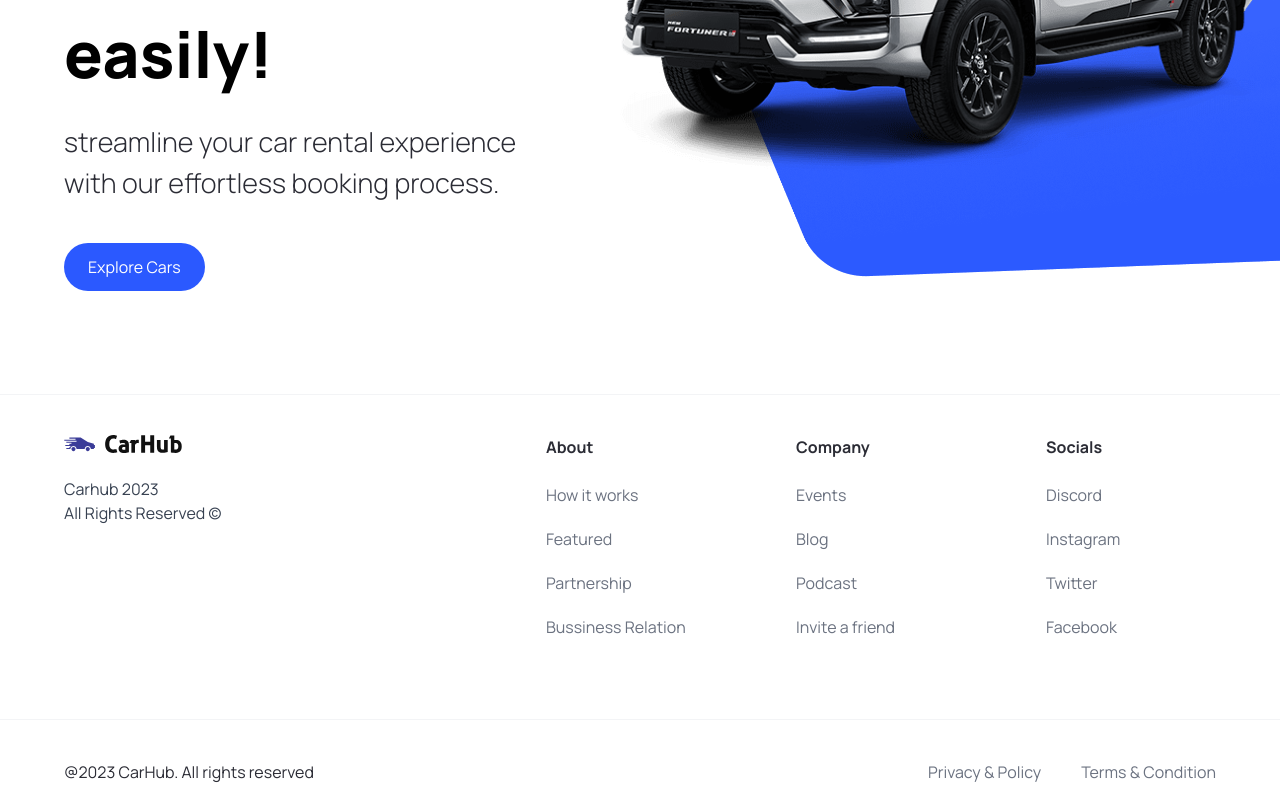
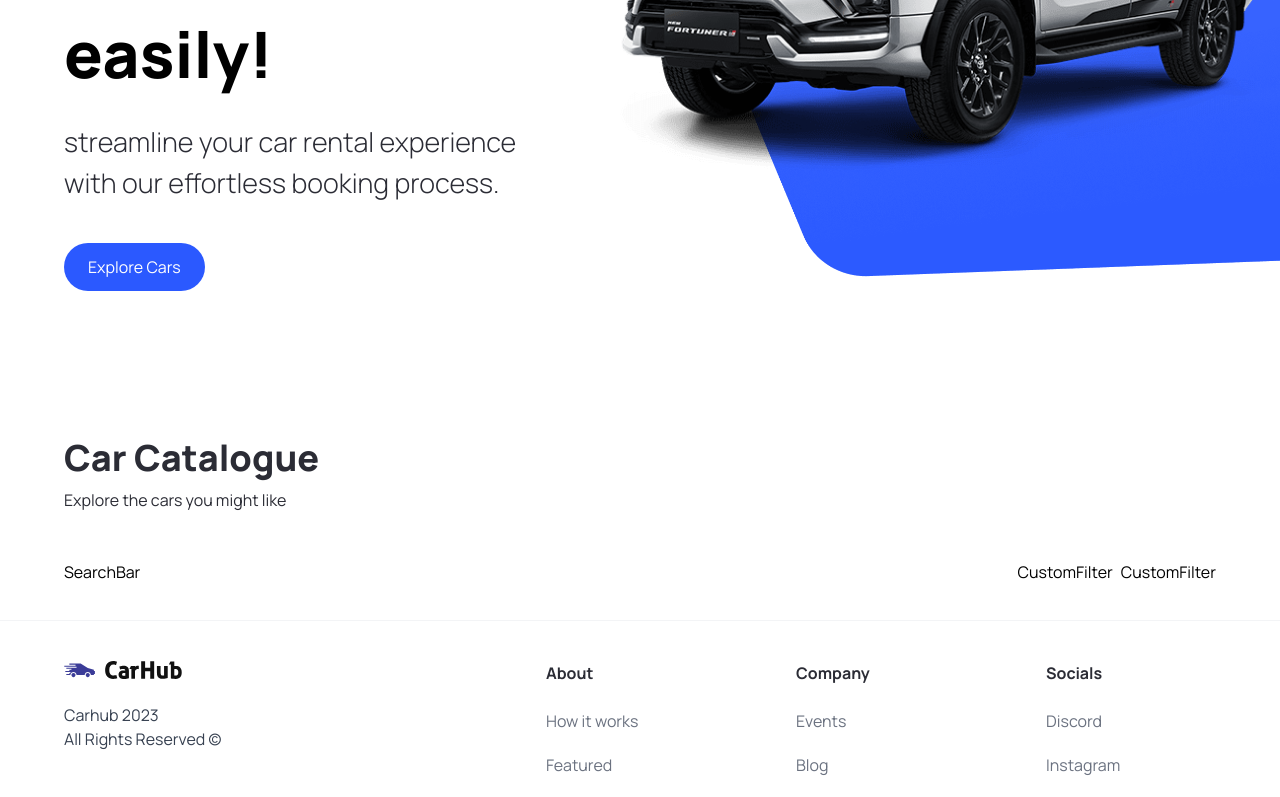
Before and after one commit to Desko95/car_showcase, a Next.js app: page / in a window 1280 px wide. Shown: the part 426-1223 px from the top of the page. Built offline with nearby package versions, Linux system fonts and the light colour scheme.

Commit message:
page.tsx+customfilters+index.tsupdated+searchbar

```diff
--- a/app/page.tsx
+++ b/app/page.tsx
@@ -1,10 +1,39 @@
-import { Hero } from '@/components'
+import { CustomFilter, Hero, SearchBar } from '@/components'
 import Image from 'next/image'
 
 export default function Home() {
   return (
     <main className="overflow-hidden">
       <Hero />
+
+      <div className='mt-12 padding-x padding-y max-width' id='discover'>
+
+        <div className='home__text-container'>
+
+          <h1 className='text-4xl font-extrabold'>
+            Car Catalogue
+          </h1>
+
+          <p>
+            Explore the cars you might like
+          </p>
+
+        </div>
+
+        <div className='home__filters'>
+          <SearchBar />
+
+          <div className='home__filter-container'>
+
+            <CustomFilter title="fuel" />
+            <CustomFilter title="year" />
+
+          </div>
+
+        </div>
+
+      </div>
+
     </main>
   )
 }
--- /dev/null
+++ b/components/CustomFilter.tsx
@@ -0,0 +1,9 @@
+import React from 'react'
+
+const CustomFilter = () => {
+  return (
+    <div>CustomFilter</div>
+  )
+}
+
+export default CustomFilter
--- /dev/null
+++ b/components/SearchBar.tsx
@@ -0,0 +1,9 @@
+import React from 'react'
+
+const SearchBar = () => {
+  return (
+    <div>SearchBar</div>
+  )
+}
+
+export default SearchBar
--- a/components/index.ts
+++ b/components/index.ts
@@ -2,6 +2,8 @@
 import CustomButton from "./CustomButton";
 import Navbar from "./Navbar";
 import Footer from "./Footer";
+import SearchBar from "./SearchBar";
+import CustomFilter from "./CustomFilter";
 
 
 export {
@@ -9,4 +11,7 @@
     CustomButton,
     Navbar,
     Footer,
+    SearchBar,
+    CustomFilter,
+
 }
```
